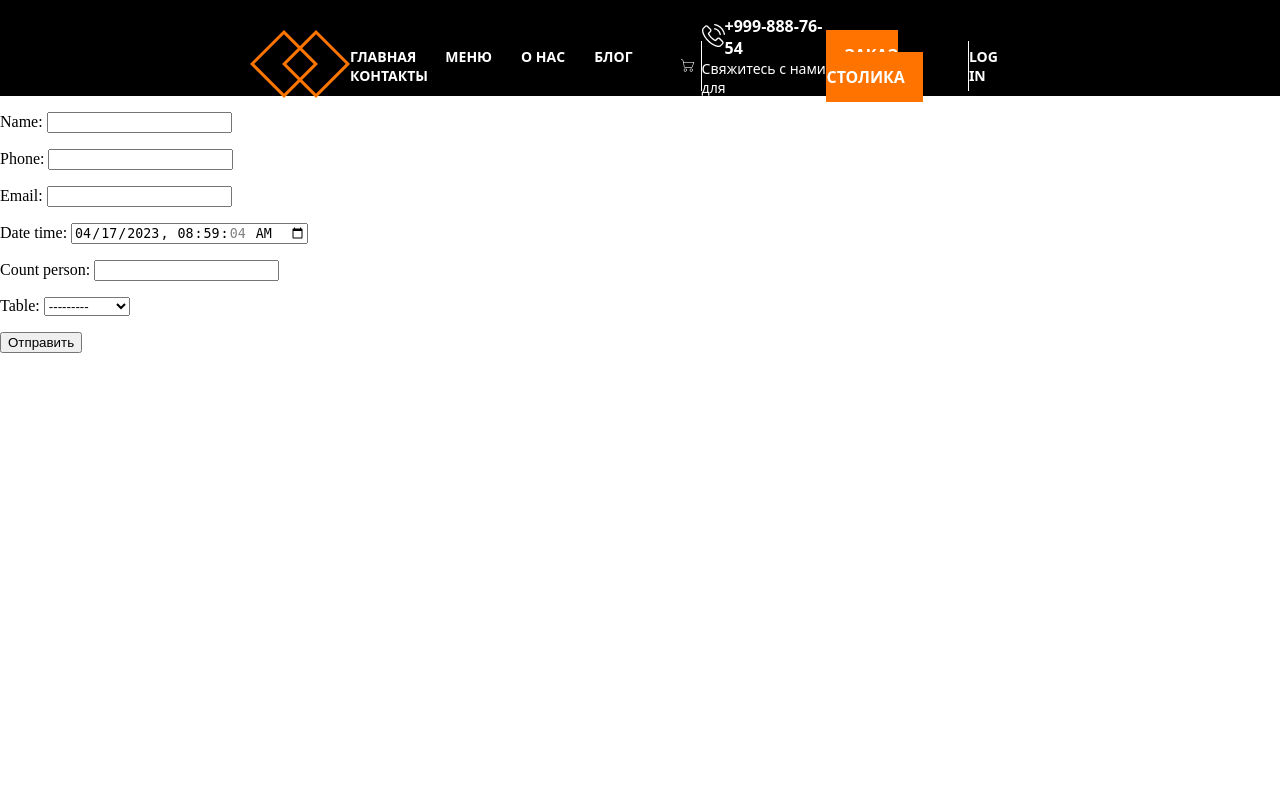
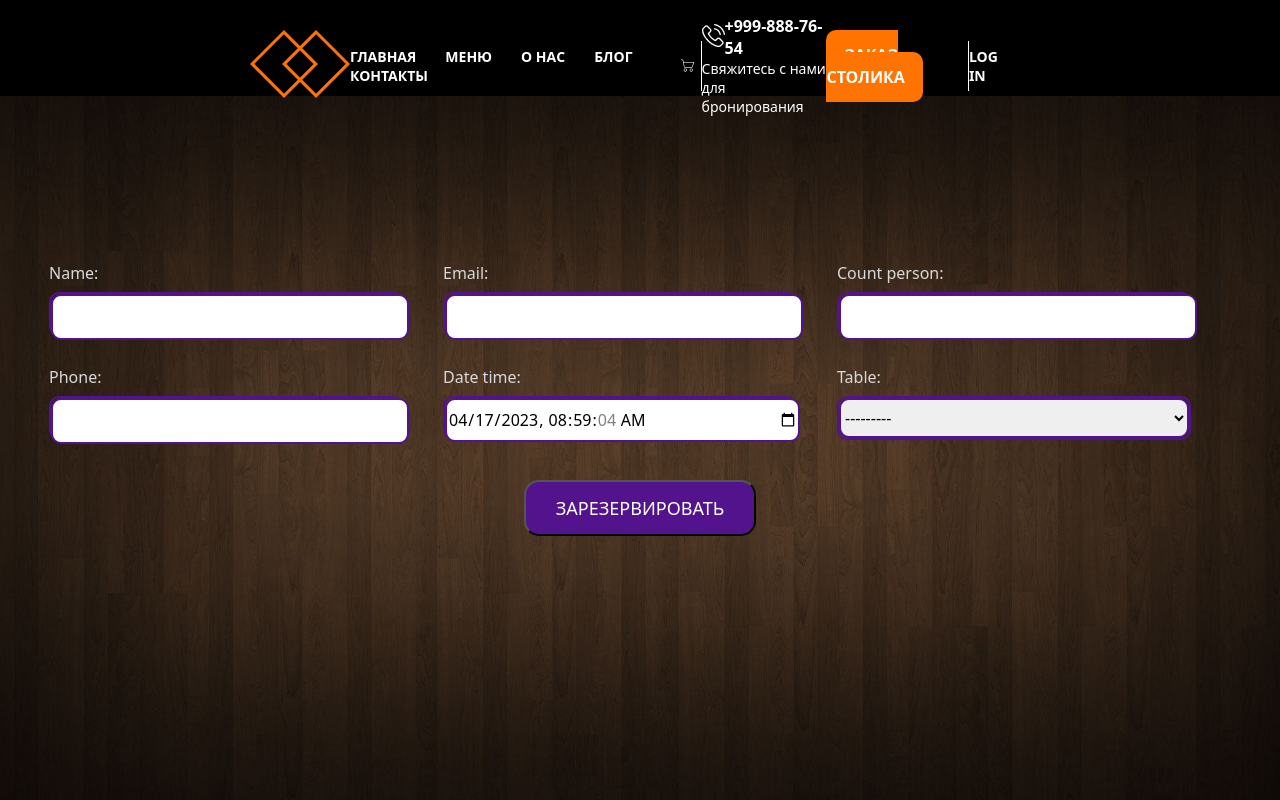
Before and after one commit to ivanLFN/restarant_site_v4.1, a Django app: page /reservation/ in a window 1280 px wide. Run offline with Django 4.2, Linux system fonts and the light colour scheme; data comes from the database, SQL or seed files in the repository; both versions use the stored data as it was after the commit; some libraries are stand-ins or nearby versions.

Commit message:
Applied styles for reservation page

```diff
--- a/restarant/reservation/forms.py
+++ b/restarant/reservation/forms.py
@@ -3,14 +3,20 @@ from reservation.models import Table, ReservationTable
 
 
 class ReservationForm(forms.ModelForm):
+
     table = forms.ModelChoiceField(
         queryset=Table.objects.filter(state=True),
-        widget=forms.Select(attrs={'class': 'form-control'})
+        widget=forms.Select(attrs={'class': 'form-control reserv-obj'})
     )
+
     class Meta:
         model = ReservationTable
         fields = ['name', 'phone', 'email', 'date_time', 'count_person', 'table']
         widgets = {
-            'date_time': forms.DateTimeInput(attrs={'type': 'datetime-local', 'step': '0'}),
-            # 'count_person': forms.NumberInput(attrs={'placeholder': 'count person'}),
+            'name': forms.TextInput(attrs={'class': 'reserv-obj'}),
+            'phone': forms.NumberInput(attrs={'class': 'reserv-obj'}),
+            'email': forms.EmailInput(attrs={'class': 'reserv-obj'}),
+            'date_time': forms.DateTimeInput(attrs={'type': 'datetime-local', 'step': '0', 'class': 'reserv-obj'}),
+            'count_person': forms.NumberInput(attrs={'class': 'reserv-obj'}),
+            'table': forms.Select(attrs={'class': 'form-control reserv-obj'}),
         }
--- a/restarant/reservation/templates/reservation.html
+++ b/restarant/reservation/templates/reservation.html
@@ -3,9 +3,60 @@
 {% block title %}{{ title }}{% endblock %}
 
 {% block content %}
-    <form method="post">
-        {% csrf_token %}
-        {{ form.as_p }}
-        <button type="submit">Отправить</button>
-    </form>
+
+
+    <div class="reservation-content">
+
+        <form class="reserv-block" method="post">
+            {% csrf_token %}
+
+            <div class="reserv-inputs-block">
+
+                <div class="reserv-part">
+                    <div class="reserv-up">
+                        <div class="label_tag">{{ form.name.label_tag }}</div>
+                        <div class="reserv-obj">{{ form.name }}</div>
+
+                    </div>
+                    <div class="reserv-down">
+                        <div class="label_tag">{{ form.phone.label_tag }}</div>
+                        <div class="reserv-obj">{{ form.phone }}</div>
+
+                    </div>
+                </div>
+
+                <div class="reserv-part">
+                    <div class="reserv-up">
+                        <div class="label_tag">{{ form.email.label_tag }}</div>
+                        <div class="reserv-obj">{{ form.email }}</div>
+                    </div>
+                    <div class="reserv-down">
+                        <div class="label_tag">{{ form.date_time.label_tag }}</div>
+                        <div class="reserv-obj">{{ form.date_time }}</div>
+                    </div>
+                </div>
+
+                <div class="reserv-part">
+                    <div class="reserv-up">
+                        <div class="label_tag">{{ form.count_person.label_tag }}</div>
+                        <div class="reserv-obj">{{ form.count_person }}</div>
+                    </div>
+                    <div class="reserv-down">
+                        <div class="label_tag">{{ form.table.label_tag }}</div>
+                        <div class="reserv-obj">{{ form.table }}</div>
+                    </div>
+                </div>
+
+            </div>
+
+
+            <!-- {{ form.as_p }} -->
+            <div class="btn-reserv">
+                <button type="submit" class="btn-reservation">ЗАРЕЗЕРВИРОВАТЬ</button>
+            </div>
+
+        </form>
+
+
+    </div>
 {% endblock %}
--- a/restarant/static/css/styles.css
+++ b/restarant/static/css/styles.css
@@ -87,6 +87,8 @@ body {
     font-weight: 700;
     font-family: system-ui, -apple-system, BlinkMacSystemFont, 'Segoe UI', Roboto, Oxygen, Ubuntu, Cantarell, 'Open Sans', 'Helvetica Neue', sans-serif;
     transition: background-color 0.3s linear;
+
+    border-radius: 10px;
 }
 
 .button:hover {
@@ -161,6 +163,8 @@ body {
     font-weight: 600;
     font-family: system-ui, -apple-system, BlinkMacSystemFont, 'Segoe UI', Roboto, Oxygen, Ubuntu, Cantarell, 'Open Sans', 'Helvetica Neue', sans-serif;
     transition: background-color 0.3s linear;
+
+    border-radius: 10px;
 }
 
 .header-button:hover {
@@ -205,6 +209,9 @@ body {
     background-color: #ffffff;
     z-index: 1;
     margin-top: -80px;
+
+    border-radius: 15px;
+    border: 2px solid #53138c;
 
 }
 
@@ -357,6 +364,7 @@ body {
 
 .text-header{
     padding-top: 20px;
+
     width: 100%;
     font-family: system-ui, -apple-system, BlinkMacSystemFont, 'Segoe UI', Roboto, Oxygen, Ubuntu, Cantarell, 'Open Sans', 'Helvetica Neue', sans-serif;
     font-style: normal;
@@ -442,6 +450,7 @@ card-menu,
 
     margin-top: 30px;
     margin-bottom: 50px
+
 
 }
 
@@ -667,6 +676,9 @@ card-menu,
     background-color: #ffffff;
     width: 100%;
     padding: 20px 20px;
+
+    border-radius: 15px;
+    border: 2px solid #53138c;
 }
 
 .posts-list{
@@ -684,6 +696,9 @@ card-menu,
     padding-right: 30px;
 
     margin-left: 20px;
+
+    border-radius: 15px;
+    border: 2px solid #53138c;
 }
 
 .header-post-list{
@@ -961,6 +976,7 @@ card-menu,
     border: 4px solid #53138c;
     width: 60%;
     height: auto;
+    border-radius: 15px;
 }
 
 .map-contacts{
@@ -1002,3 +1018,78 @@ card-menu,
     align-items: center;
     display: flex;
 }
+
+.reserv-part{
+    display: flex;
+    flex-direction: column;
+    margin-right: 40px;
+
+    padding-top: 13%;
+}
+
+
+.reserv-inputs-block{
+    display: flex;
+    justify-content: center;
+    align-items: center;
+
+    margin-bottom: 40px;
+}
+
+.reserv-block{
+    font-family: system-ui, -apple-system, BlinkMacSystemFont, 'Segoe UI', Roboto, Oxygen, Ubuntu, Cantarell, 'Open Sans', 'Helvetica Neue', sans-serif;
+    font-size: 16px;
+    font-weight: 400;
+}
+
+.reservation-content{
+    background-image: url("../media/bg_menu.jpg");
+    background-size: cover;
+    height: 88vh;
+}
+
+.label_tag{
+    color: #d9d9d9;
+    margin-bottom: 8px;
+}
+
+.reserv-obj{
+    width: 350px;
+    font-family: system-ui, -apple-system, BlinkMacSystemFont, 'Segoe UI', Roboto, Oxygen, Ubuntu, Cantarell, 'Open Sans', 'Helvetica Neue', sans-serif;
+    font-size: 16px;
+    font-weight: 400;
+    height: 40px;
+
+
+    border: 2px solid #53138c;
+
+    border-radius: 10px;
+
+}
+
+
+.reserv-up{
+    margin-bottom: 30px;
+}
+
+.btn-reservation{
+    background-color: #53138c;
+    text-decoration: none;
+    color: #ffffff;
+    padding: 14px 30px;
+    font-weight: 500;
+    font-size: 18px;
+    font-family: system-ui, -apple-system, BlinkMacSystemFont, 'Segoe UI', Roboto, Oxygen, Ubuntu, Cantarell, 'Open Sans', 'Helvetica Neue', sans-serif;
+    transition: background-color 0.3s linear;
+    border-radius: 15px;
+}
+
+.btn-reservation:hover{
+    background-color: #350c5a;
+}
+
+.btn-reserv{
+    display: flex;
+    justify-content: center;
+    text-align: center;
+}
--- a/restarant/templates/base.html
+++ b/restarant/templates/base.html
@@ -51,7 +51,7 @@
                     </div>
                 </div>
                 <div class="btn">
-                        <a class="button" href="#">ЗАКАЗ СТОЛИКА</a>
+                        <a class="button" href="{% url 'reservation' %}">ЗАКАЗ СТОЛИКА</a>
                 </div>
 
                 <div class="vertical-line"></div>
```
Also changed, not shown: restarant/db.sqlite3, restarant/reservation/templates/reservation_form.html (added).
